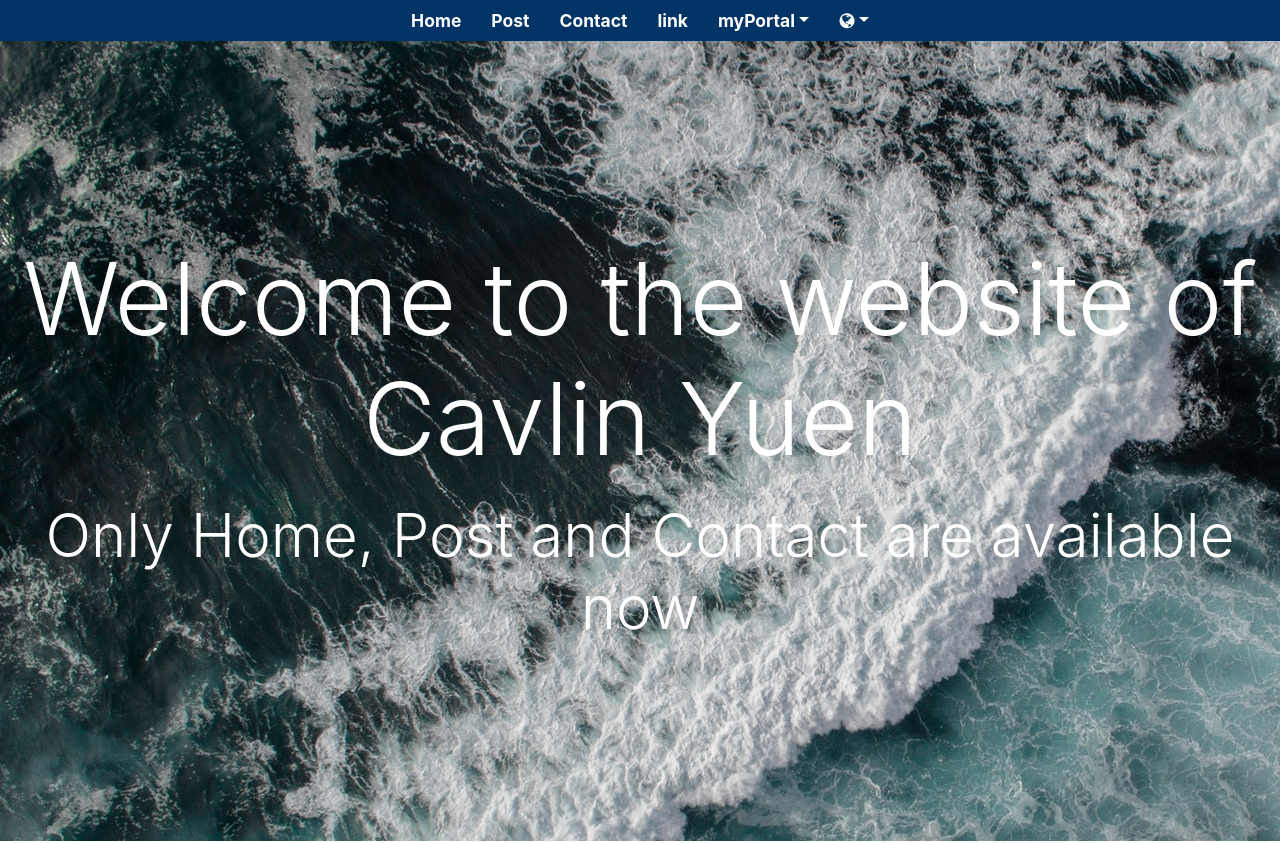
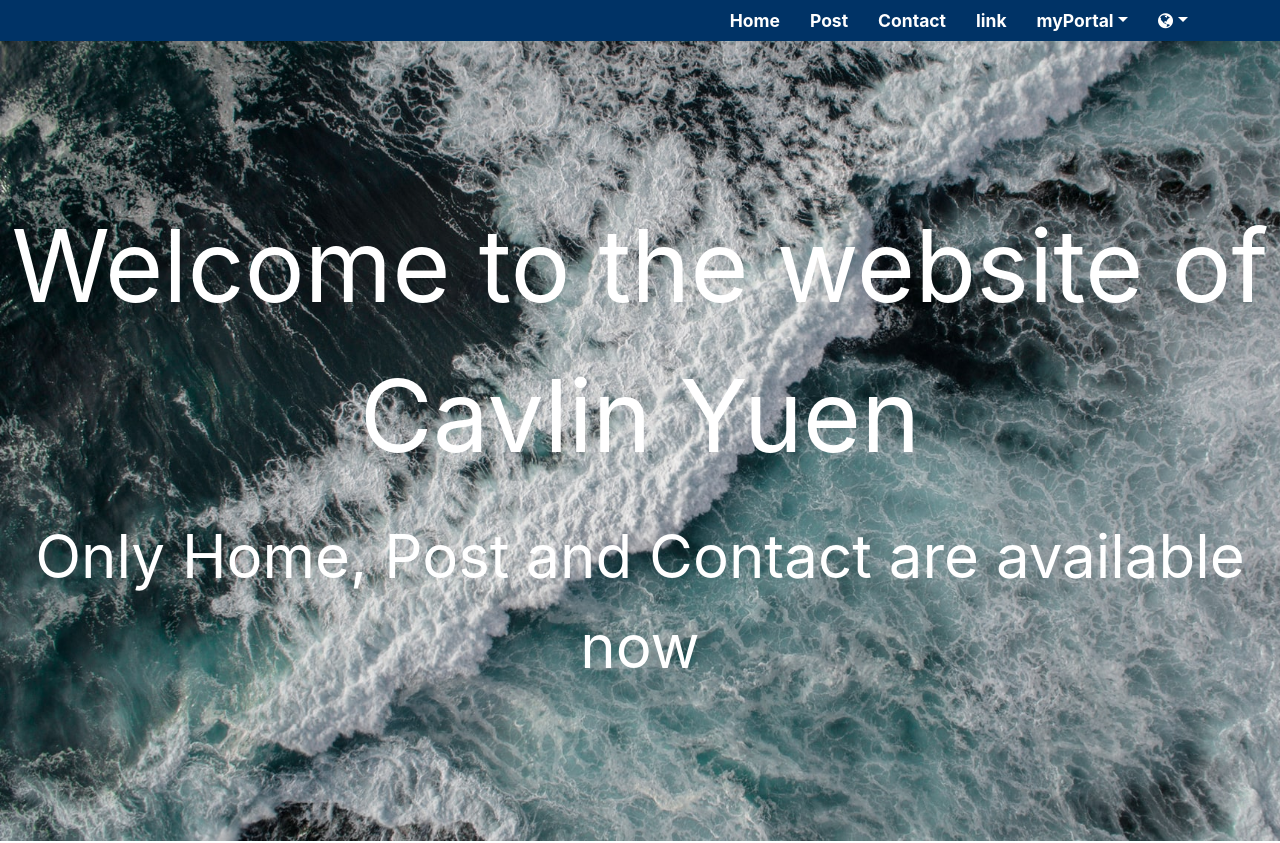
Before and after one commit to YuenSC/myDemo_frontend, a React (Create React App) app: page / in a window 1280 px wide. Shown: the top 843 px of the page. Built offline with nearby package versions, Linux system fonts and the light colour scheme.

Commit message:
Minor Fix on navbar icon and banner image

```diff
--- a/src/components/common/banner.jsx
+++ b/src/components/common/banner.jsx
@@ -3,10 +3,7 @@ import "../../styles/banner.css";
 
 const Banner = ({ imgSource, imgAlt, children }) => {
   return (
-    <div
-      className="banner display-1"
-      style={{ backgroundImage: `url(${imgSource})` }}
-    >
+    <div className="banner" style={{ backgroundImage: `url(${imgSource})` }}>
       {children}
     </div>
   );
--- a/src/components/navBody.jsx
+++ b/src/components/navBody.jsx
@@ -5,7 +5,6 @@ class NavBody extends Component {
   render() {
     const { navBarItems } = this.props;
     return (
-      <div>
       <div
         className="collapse navbar-collapse justify-content-end"
         id="navbarCollapse"
@@ -18,7 +17,6 @@ class NavBody extends Component {
             return this.renderDropDownList(navBarItem);
           })}
         </ul>
-        </div>
       </div>
     );
   }
--- a/src/styles/banner.css
+++ b/src/styles/banner.css
@@ -1,7 +1,8 @@
 .banner {
   align-items: center;
+  background-repeat: no-repeat;
+  background-size: cover;
   display: flex;
   height: 100vh;
   justify-content: center;
-  width: 100%;
 }
--- a/src/styles/navbar.css
+++ b/src/styles/navbar.css
@@ -15,6 +15,7 @@
 
 .navbar__container {
   flex-direction: column;
+  align-items: flex-end !important;
 }
 
 .navbar-toggler {
@@ -25,6 +26,11 @@
   box-shadow: none;
 }
 
+@media screen and (max-width: 768px) {
+  .navbar-collapse {
+    align-self: flex-start;
+  }
+}
 /* dropdown-menu */
 .dropdown-menu {
   background-color: hsl(210, 100%, 20%);
```
Lines whose indentation alone changed are shown as unchanged.
